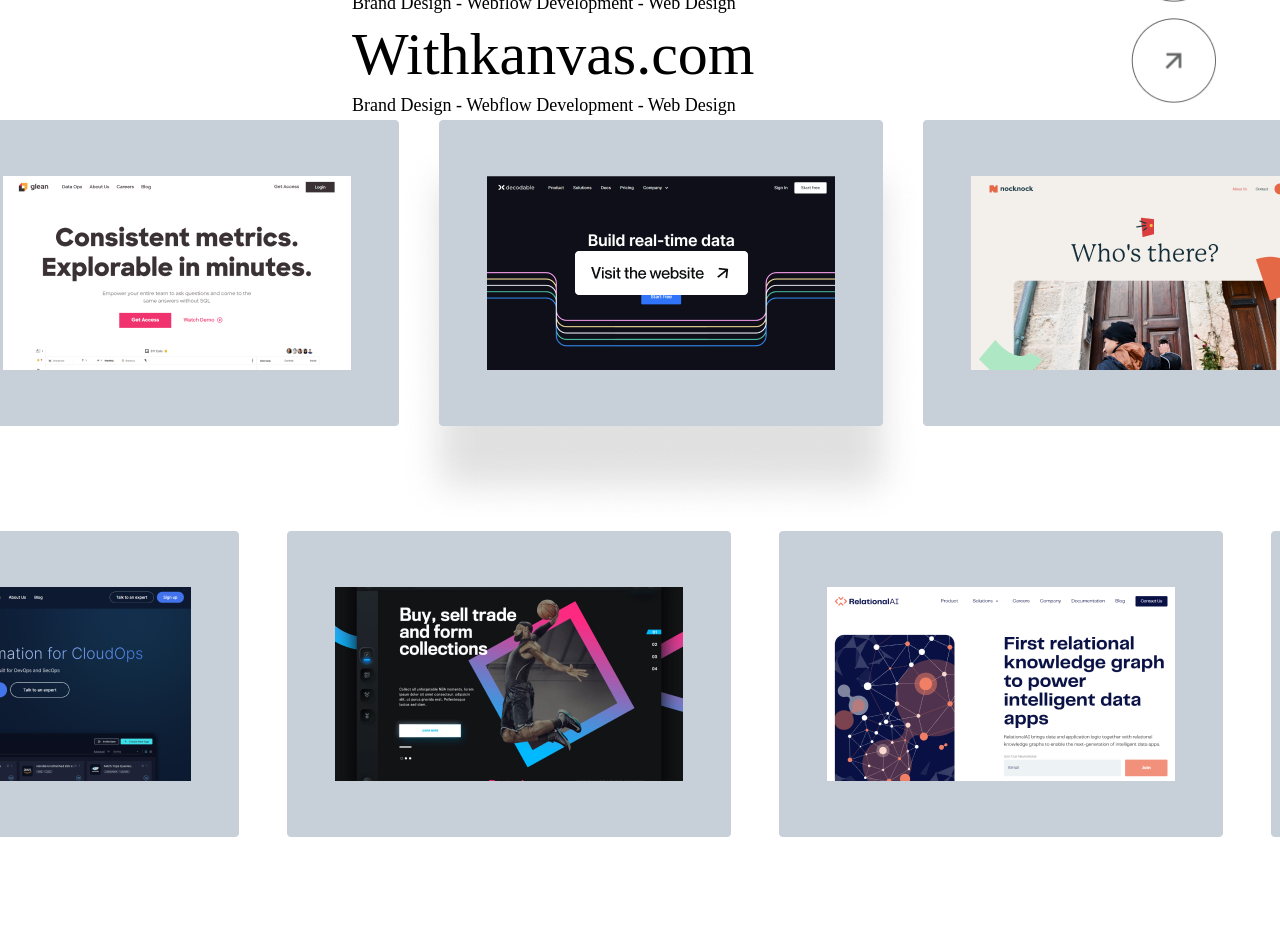
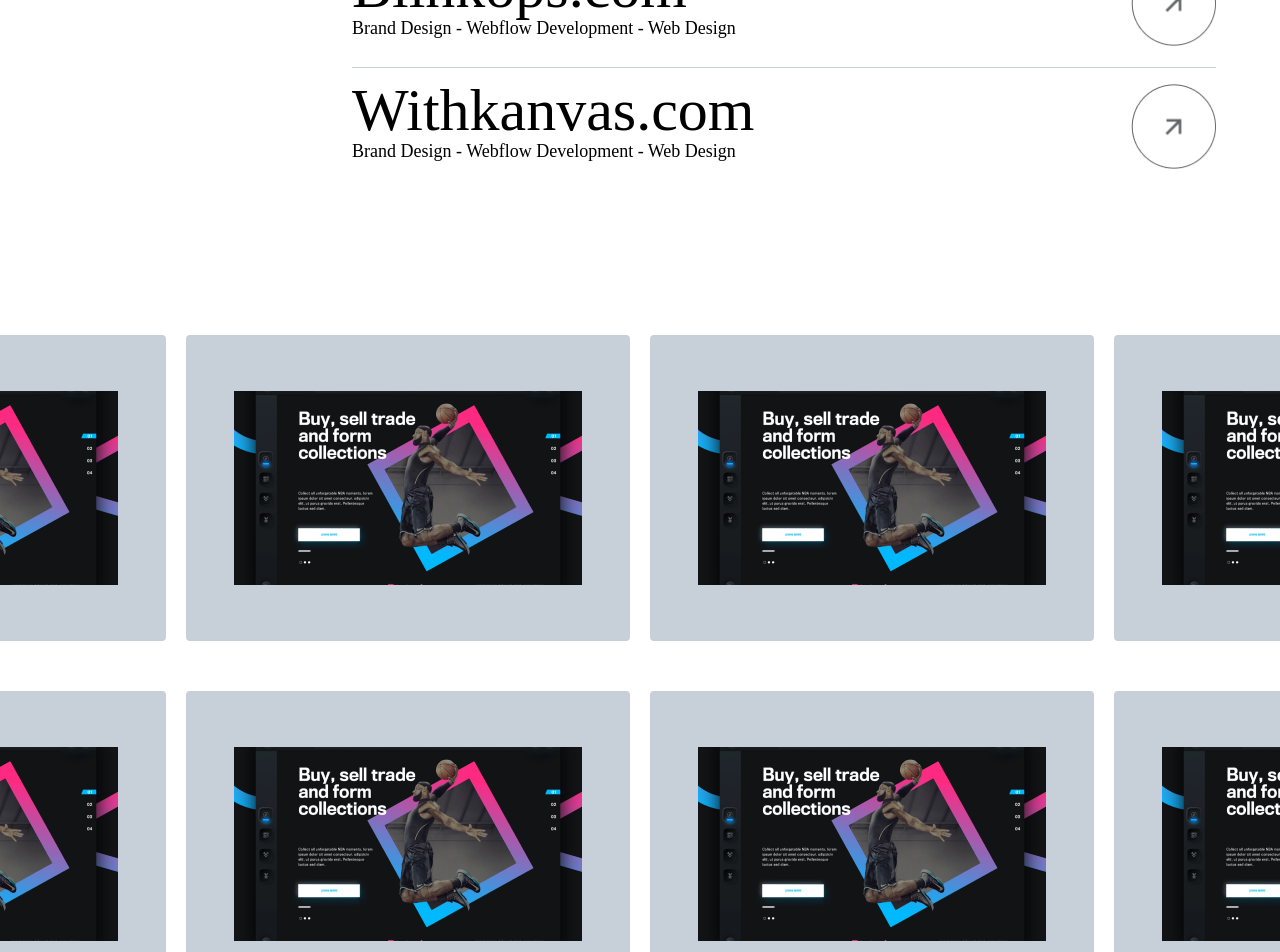
Before and after one commit to chocological13/dti-day4-exercise, a React (Vite) app: page / in a window 1280 px wide. Shown: the part 1680-2632 px from the top of the page. Before the commit the page ends 2521 px from the top, so only its background shows below. Built offline with nearby package versions, Linux system fonts and the light colour scheme.

Commit message:
feat: added work scroll

```diff
--- a/src/routes/Home/Home.tsx
+++ b/src/routes/Home/Home.tsx
@@ -2,6 +2,7 @@ import NavBar from "../../components/NavBar";
 import Hero from "./components/Hero";
 import About from "./components/About";
 import Work from "./components/Work";
+import Testimonials from "./components/Testimonials";
 
 const Home: React.FC = () => {
   return (
@@ -10,6 +11,7 @@ const Home: React.FC = () => {
       <Hero />
       <About />
       <Work />
+      <Testimonials />
     </div>
   );
 };
--- a/src/routes/Home/components/CTA-Button.tsx
+++ b/src/routes/Home/components/CTA-Button.tsx
@@ -1,5 +1,4 @@
 import "../style.css";
-import Menu from "./Menu";
 
 const CTAButton: React.FC = () => {
   return (
@@ -7,7 +6,7 @@ const CTAButton: React.FC = () => {
       <p>
         👋
         <span>
-          <a href={Menu}>Hi I'm Ayush!</a>
+          <a href="">Hi I'm Ayush!</a>
         </span>
       </p>
     </div>
--- a/src/routes/Home/components/Testimonials.tsx
+++ b/src/routes/Home/components/Testimonials.tsx
@@ -0,0 +1,7 @@
+import "../style.css";
+
+const Testimonials: React.FC = () => {
+  return <div>Testimonials</div>;
+};
+
+export default Testimonials;
--- a/src/routes/Home/components/Work.tsx
+++ b/src/routes/Home/components/Work.tsx
@@ -1,12 +1,37 @@
 import "../style.css";
-import workRowTop from "../../../assets/work-row-top.png";
-import workRowBot from "../../../assets/work-row-bot.png";
+import work from "../../../assets/work.png";
 
 const Work: React.FC = () => {
   return (
-    <div className="work-container">
-      <img src={workRowTop} alt="work row top" />
-      <img src={workRowBot} alt="work row bot" />
+    <div className="work">
+      <div className="work-row">
+        <div className="work-container">
+          <img src={work} alt="work" />
+        </div>
+        <div className="work-container">
+          <img src={work} alt="work" />
+        </div>
+        <div className="work-container">
+          <img src={work} alt="work" />
+        </div>
+        <div className="work-container">
+          <img src={work} alt="work" />
+        </div>
+      </div>
+      <div className="work-row">
+        <div className="work-container">
+          <img src={work} alt="work" />
+        </div>
+        <div className="work-container">
+          <img src={work} alt="work" />
+        </div>
+        <div className="work-container">
+          <img src={work} alt="work" />
+        </div>
+        <div className="work-container">
+          <img src={work} alt="work" />
+        </div>
+      </div>
     </div>
   );
 };
--- a/src/routes/Home/style.css
+++ b/src/routes/Home/style.css
@@ -84,6 +84,7 @@ body {
   display: flex;
   flex-direction: column;
   gap: 160px;
+  margin-bottom: 160px;
 }
 
 .about-1 {
@@ -111,13 +112,29 @@ body {
 .recent-container {
   display: flex;
   justify-content: space-between;
+  padding-top: 16px;
+  padding-bottom: 16px;
+  border-bottom: 1px solid #c7d0d9;
+}
+
+.recent-container:first-child {
+  padding-top: 0;
+}
+
+.recent-container:last-child {
+  padding-bottom: 0;
+  border-bottom: none;
+}
+
+.url-role {
+  padding: 0;
 }
 
 .url-text a {
   /* font-family: Inter; */
   font-size: 60px;
   font-weight: 400;
-  line-height: 72.61px;
+  line-height: 53px;
   text-align: left;
   height: 73px;
   margin-top: auto;
@@ -141,3 +158,37 @@ body {
 .work-icon:hover img {
   content: url("../../assets/arrow-dark.png");
 }
+
+/* Work */
+
+.work {
+  display: flex;
+  flex-direction: column;
+  gap: 50px;
+  margin-bottom: 160px;
+}
+
+.work-row {
+  display: flex;
+  gap: 20px;
+  justify-content: center;
+  overflow-x: scroll;
+  -ms-overflow-style: none;
+  scrollbar-width: none;
+}
+
+.work-container {
+  width: 444px;
+  height: 250px;
+  padding: 56px 48px 0px 48px;
+  gap: 10px;
+  border-radius: 4px;
+  opacity: 0px;
+  background-color: #c7d0d9;
+}
+
+.work-container img {
+  width: 348px;
+  gap: 0px;
+  opacity: 0px;
+}
```
Also changed, not shown: src/assets/work.png (added).
